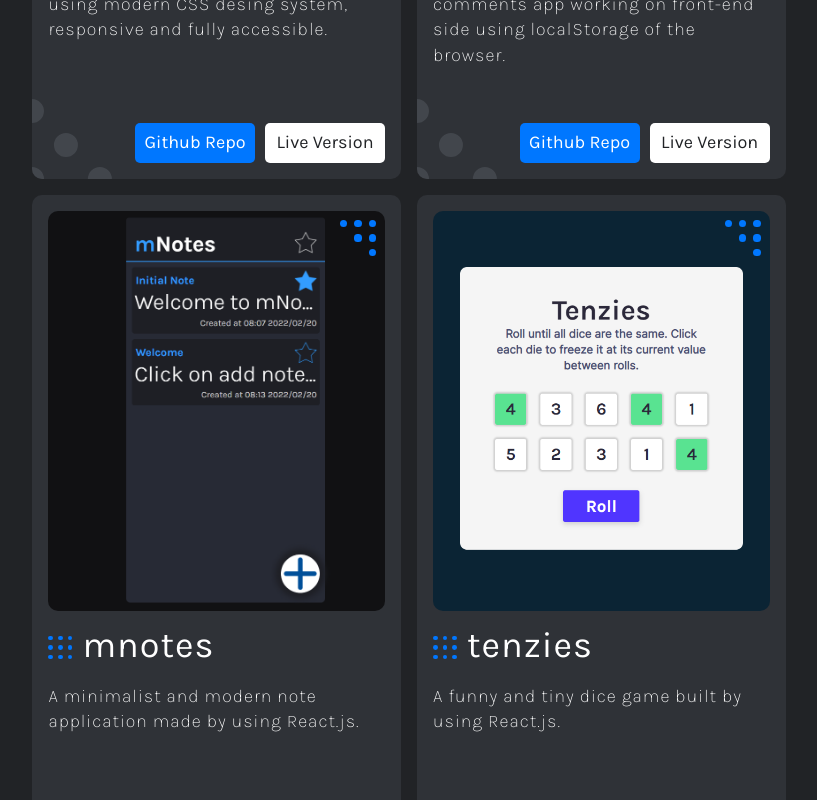
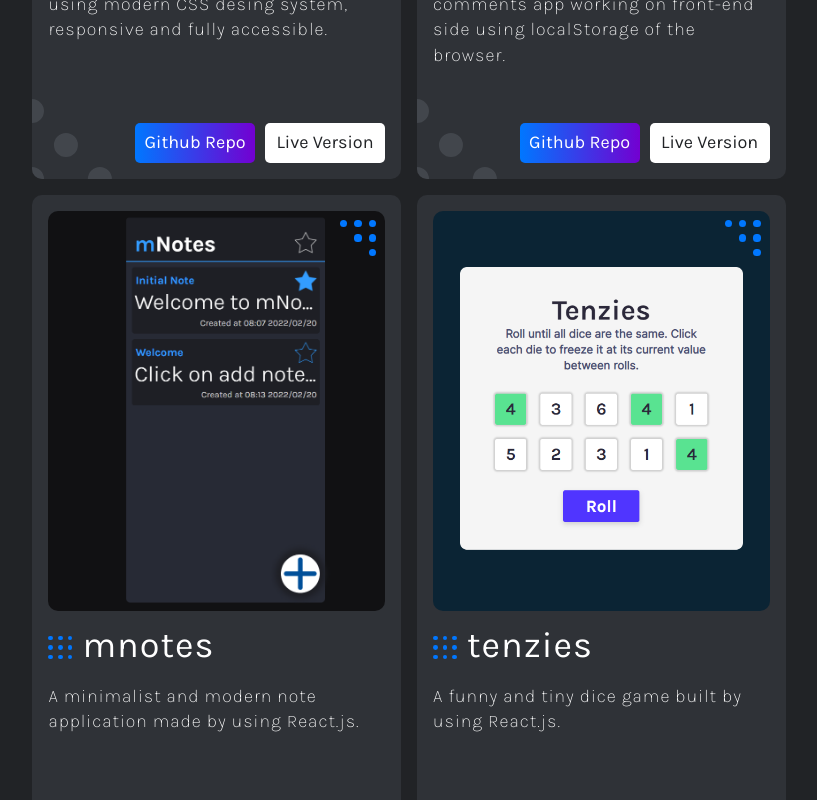
Before and after one commit to alisariyer/alisariyer, a React (Create React App) app: page / in a window 1280 px wide. Shown: the part 1500-2300 px from the top of the page, without its empty margins (231-1048 px from the left). Built offline with nearby package versions, Linux system fonts and the light colour scheme.

Commit message:
Change github button bg

```diff
--- a/src/components/Projects.js
+++ b/src/components/Projects.js
@@ -25,7 +25,7 @@ export default function Projects() {
             <p className="card-detail fw-extra-light">{project.detail}</p>
           </div>
           <div className="card-btn--container">
-            <a className="btn bg-blue clr-white fw-regular" type="button" href={project.githubUrl} target="_blank" rel="noopener noreferrer">Github Repo</a>
+            <a className="btn bg-linear clr-white fw-regular" type="button" href={project.githubUrl} target="_blank" rel="noopener noreferrer">Github Repo</a>
             <a className="btn bg-white clr-gray fw-regular" type="button" href={project.liveUrl} target="_blank" rel="noopener noreferrer">Live Version</a>
           </div>
       </article>
```
